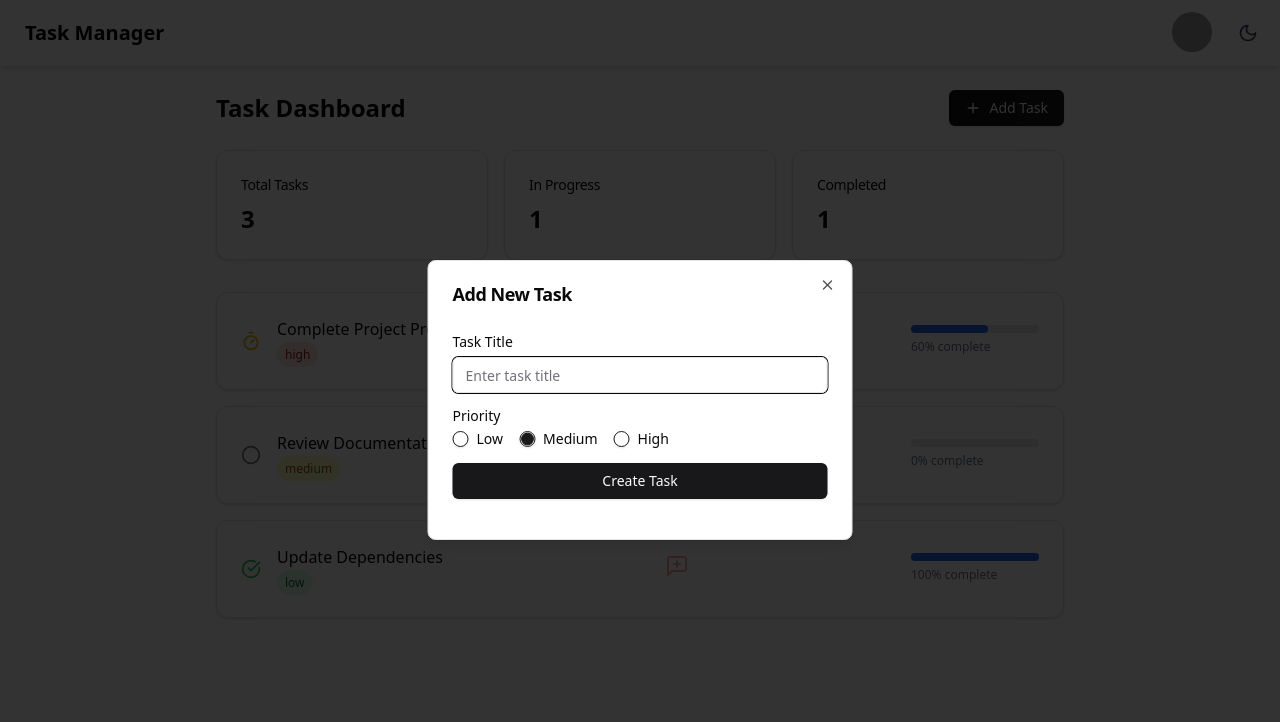
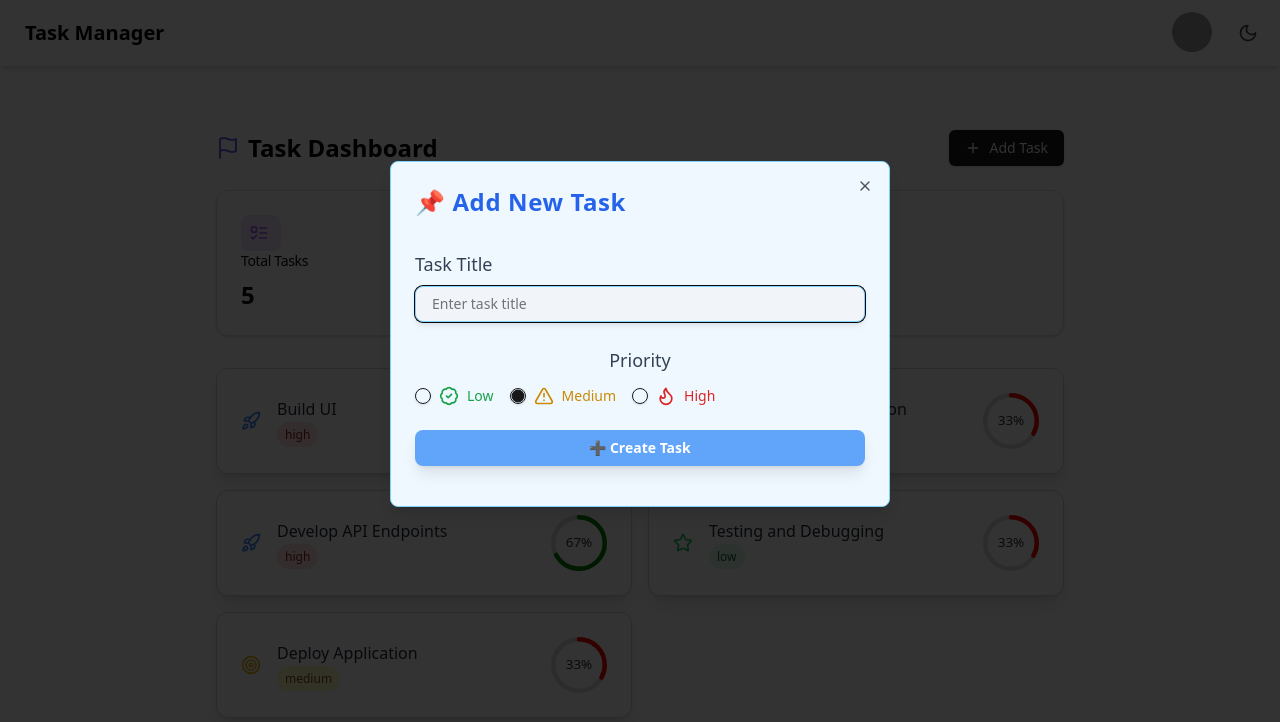
Before and after one commit to jaskamal2724/task-management, a React (Vite) app in the folder client/: page /dashboard in a window 1280 px wide. Both pictures are taken after a click on the button "Add Task". Shown: the top 722 px of the page. Built offline with nearby package versions, Linux system fonts and the light colour scheme; grey boxes are pictures that could not be loaded.

Commit message:
user dashboard updated

```diff
--- a/client/package.json
+++ b/client/package.json
@@ -23,6 +23,7 @@
     "clsx": "^2.1.1",
     "lucide-react": "^0.474.0",
     "react": "^18.3.1",
+    "react-circular-progressbar": "^2.1.0",
     "react-dnd": "^16.0.1",
     "react-dnd-html5-backend": "^16.0.1",
     "react-dom": "^18.3.1",
--- a/client/src/components/Navbar.jsx
+++ b/client/src/components/Navbar.jsx
@@ -62,8 +62,6 @@ const Navbar = () => {
 
 
             </div>
-
-
         </>
     );
 };
--- a/client/src/components/Userdashboard.jsx
+++ b/client/src/components/Userdashboard.jsx
@@ -1,79 +1,166 @@
-import React, { useRef, useState } from 'react';
-import { Card, CardContent, CardHeader, CardTitle } from "./ui/card";
-import { Button } from "./ui/button";
-import { Input } from "./ui/input";
-import { Label } from "./ui/label";
-import { RadioGroup, RadioGroupItem } from "./ui/radio-group";
-import { Dialog, DialogContent, DialogHeader, DialogTitle, DialogTrigger } from "./ui/dialog";
-import { Plus, CheckCircle, Circle, Timer, MessageSquarePlus } from 'lucide-react';
+
+import { useState } from "react"
+import { Card, CardContent, CardHeader, CardTitle } from "./ui/card"
+import { Button } from "./ui/button"
+import { Input } from "./ui/input"
+import { Label } from "./ui/label"
+import { RadioGroup, RadioGroupItem } from "./ui/radio-group"
+import { Dialog, DialogContent, DialogHeader, DialogTitle, DialogTrigger } from "./ui/dialog"
+import { Plus, CheckCircle, MessageSquarePlus, Flag, ListTodo, Clock, Rocket, Target, Star, BadgeCheck, AlertTriangle, Flame } from "lucide-react"
+import { CircularProgressbar, buildStyles } from "react-circular-progressbar";
+import "react-circular-progressbar/dist/styles.css";
+
 
 const TaskDashboard = () => {
 
   const [tasks, setTasks] = useState([
-    { id: 1, title: 'Complete Project Proposal', priority: 'high', status: 'in-progress', progress: 60 },
-    { id: 2, title: 'Review Documentation', priority: 'medium', status: 'todo', progress: 0 },
-    { id: 3, title: 'Update Dependencies', priority: 'low', status: 'completed', progress: 100 }
-  ]);
+    {
+      id: 1,
+      title: "Build UI",
+      priority: "high",
+      subtasks: [
+        { id: "sub1", title: "Design homepage", completed: true },
+        { id: "sub2", title: "Create login page", completed: false },
+        { id: "sub3", title: "Add animations", completed: true },
+      ],
+    },
+    {
+      id: 2,
+      title: "Implement Authentication",
+      priority: "medium",
+      subtasks: [
+        { id: "sub4", title: "Set up Firebase Auth", completed: true },
+        { id: "sub5", title: "Implement OAuth login", completed: false },
+        { id: "sub6", title: "Add password reset", completed: false },
+      ],
+    },
+    {
+      id: 3,
+      title: "Develop API Endpoints",
+      priority: "high",
+      subtasks: [
+        { id: "sub7", title: "Create user routes", completed: true },
+        { id: "sub8", title: "Add authentication middleware", completed: true },
+        { id: "sub9", title: "Optimize database queries", completed: false },
+      ],
+    },
+    {
+      id: 4,
+      title: "Testing and Debugging",
+      priority: "low",
+      subtasks: [
+        { id: "sub10", title: "Write unit tests", completed: false },
+        { id: "sub11", title: "Fix console warnings", completed: true },
+        { id: "sub12", title: "Run end-to-end tests", completed: false },
+      ],
+    },
+    {
+      id: 5,
+      title: "Deploy Application",
+      priority: "medium",
+      subtasks: [
+        { id: "sub13", title: "Set up CI/CD pipeline", completed: true },
+        { id: "sub14", title: "Configure server", completed: false },
+        { id: "sub15", title: "Monitor performance", completed: false },
+      ],
+    },
+  ])
+
+  const calculateProgress = (task) => {
+    const totalSubtasks = task.subtasks.length;
+    const completedSubtasks = task.subtasks.filter((sub) => sub.completed).length;
+
+    return totalSubtasks > 0 ? Math.round((completedSubtasks / totalSubtasks) * 100) : 0;
+  };
+
 
   const [newTask, setNewTask] = useState({
-    title: '',
-    priority: 'medium'
-  });
+    title: "",
+    priority: "medium",
+  })
 
+  const [theme, setTheme] = useState("light")
 
+  const toggleTheme = () => {
+
+  }
 
   const priorityColors = {
-    high: 'bg-red-100 text-red-800',
-    medium: 'bg-yellow-100 text-yellow-800',
-    low: 'bg-green-100 text-green-800'
-  };
+    high: "bg-red-100 text-red-800 dark:bg-red-800 dark:text-red-100",
+    medium: "bg-yellow-100 text-yellow-800 dark:bg-yellow-800 dark:text-yellow-100",
+    low: "bg-green-100 text-green-800 dark:bg-green-800 dark:text-green-100",
+  }
 
   const statusIcons = {
-    'completed': <CheckCircle className="h-5 w-5 text-green-500" />,
-    'in-progress': <Timer className="h-5 w-5 text-yellow-500" />,
-    'todo': <Circle className="h-5 w-5 text-gray-500" />
-  };
+    high: <Rocket className="h-5 w-5 text-blue-500" />,
+    medium: <Target className="h-5 w-5 text-yellow-500" />,
+    low: <Star className="h-5 w-5 text-green-500" />,
+  }
 
   const handleAddTask = () => {
     if (newTask.title.trim()) {
-      setTasks([...tasks, {
+      setTasks([
+        ...tasks,
+        {
           id: tasks.length + 1,
           title: newTask.title,
           priority: newTask.priority,
-        status: 'todo',
-        progress: 0
-      }]);
-      setNewTask({ title: '', priority: 'medium' });
+          status: "todo",
+          progress: 0,
+        },
+      ])
+      setNewTask({ title: "", priority: "medium" })
     }
-  };
-
+  }
 
   return (
-    <div className="p-6 max-w-4xl mx-auto">
+    <div
+      className={`p-6 max-w-4xl mx-auto mt-10 transition-colors duration-300 ${theme === "light" ? "bg-white text-black" : "bg-gray-900 text-white"}`}
+    >
       <div className="flex justify-between items-center mb-6">
+
+        <div className="flex items-center gap-2">
+          <Flag className="h-6 w-6 text-indigo-500" />
           <h1 className="text-2xl font-bold">Task Dashboard</h1>
+        </div>
+
+        <div className="flex items-center gap-4">
+
           <Dialog>
             <DialogTrigger asChild>
               <Button className="flex items-center gap-2">
                 <Plus className="h-4 w-4" /> Add Task
               </Button>
             </DialogTrigger>
-          <DialogContent className="sm:max-w-[425px]">
+
+            <DialogContent className="sm:max-w-[500px] p-6 bg-[#F0F8FF] rounded-2xl shadow-lg border border-[#7dd3fc] absolute top-[45%] left-1/2 transform -translate-x-1/2 transition-all duration-300">
+
               <DialogHeader>
-              <DialogTitle>Add New Task</DialogTitle>
+                <DialogTitle className="text-2xl font-semibold text-[#2563eb] dark:text-[#93c5fd] tracking-wide">
+                  📌 Add New Task
+                </DialogTitle>
               </DialogHeader>
-            <div className="grid gap-4 py-4">
+
+              <div className="grid gap-6 py-4">
+                {/* Task Title Input */}
                 <div className="grid gap-2">
-                <Label htmlFor="task-title">Task Title</Label>
+                  <Label htmlFor="task-title" className="text-[#334155] dark:text-[#cbd5e1] font-medium text-lg">
+                    Task Title
+                  </Label>
                   <Input
                     id="task-title"
                     value={newTask.title}
                     onChange={(e) => setNewTask({ ...newTask, title: e.target.value })}
                     placeholder="Enter task title"
+                    className="w-full px-4 py-2 border border-[#7dd3fc] bg-[#f1f5f9] dark:bg-gray-800 text-gray-900 dark:text-white rounded-lg shadow-md focus:ring-2 focus:ring-[#60a5fa] focus:outline-none transition-all duration-300"
                   />
                 </div>
-              <div className="grid gap-2">
-                <Label>Priority</Label>
+
+                {/* Priority Selection */}
+                <div className="grid gap-3">
+
+                  <Label className="text-[#334155] dark:text-[#cbd5e1] font-medium text-lg text-center">Priority</Label>
+
                   <RadioGroup
                     value={newTask.priority}
                     onValueChange={(value) => setNewTask({ ...newTask, priority: value })}
@@ -81,28 +168,53 @@ const TaskDashboard = () => {
                   >
                     <div className="flex items-center space-x-2">
                       <RadioGroupItem value="low" id="low" />
-                    <Label htmlFor="low">Low</Label>
+                      <BadgeCheck className="text-green-600" size={20} />
+                      <Label htmlFor="low" className="cursor-pointer text-green-600 hover:text-green-500 transition-all">
+                        Low
+                      </Label>
                     </div>
                     <div className="flex items-center space-x-2">
                       <RadioGroupItem value="medium" id="medium" />
-                    <Label htmlFor="medium">Medium</Label>
+                      <AlertTriangle className="text-yellow-600" size={20} />
+                      <Label htmlFor="medium" className="cursor-pointer text-yellow-600 hover:text-yellow-500 transition-all">
+                        Medium
+                      </Label>
                     </div>
                     <div className="flex items-center space-x-2">
                       <RadioGroupItem value="high" id="high" />
-                    <Label htmlFor="high">High</Label>
+                      <Flame className="text-red-600" size={20} />
+                      <Label htmlFor="high" className="cursor-pointer text-red-600 hover:text-red-500 transition-all">
+                        High
+                      </Label>
                     </div>
                   </RadioGroup>
                 </div>
-              <Button onClick={handleAddTask}>Create Task</Button>
+
+
+                {/* Create Task Button */}
+                <Button
+                  onClick={handleAddTask}
+                  className="w-full bg-[#60a5fa] text-white font-bold py-2 rounded-lg shadow-lg transition-all duration-300 hover:bg-[#3b82f6] hover:shadow-md hover:scale-105"
+                >
+                  ➕ Create Task
+                </Button>
               </div>
             </DialogContent>
+
           </Dialog>
+
+        </div>
       </div>
 
       <div className="grid grid-cols-1 md:grid-cols-2 lg:grid-cols-3 gap-4 mb-8">
         <Card>
           <CardHeader className="pb-2">
-            <CardTitle className="text-sm font-medium">Total Tasks</CardTitle>
+            <CardTitle className="text-sm font-medium">
+              <div className="p-2 rounded-lg bg-purple-100 w-[40px]">
+                <ListTodo className="text-purple-500 h-5 w-5" />
+              </div>
+              Total Tasks
+            </CardTitle>
           </CardHeader>
           <CardContent>
             <div className="text-2xl font-bold">{tasks.length}</div>
@@ -111,69 +223,70 @@ const TaskDashboard = () => {
 
         <Card>
           <CardHeader className="pb-2">
-            <CardTitle className="text-sm font-medium">In Progress</CardTitle>
+            <CardTitle className="text-sm font-medium">
+              <div className="p-2 rounded-lg bg-blue-100 w-[40px]">
+                <Clock className="text-blue-500 h-5 w-5" />
+              </div>
+              In Progress
+            </CardTitle>
           </CardHeader>
           <CardContent>
-            <div className="text-2xl font-bold">
-              {tasks.filter(task => task.status === 'in-progress').length}
-            </div>
+            <div className="text-2xl font-bold">{tasks.filter((task) => task.status === "in-progress").length}</div>
           </CardContent>
         </Card>
 
         <Card>
           <CardHeader className="pb-2">
-            <CardTitle className="text-sm font-medium">Completed</CardTitle>
+            <CardTitle className="text-sm font-medium">
+              <div className="p-2 rounded-lg bg-green-100 w-[40px]">
+                <CheckCircle className="text-green-500 h-5 w-5" />
+              </div>
+              Completed
+            </CardTitle>
           </CardHeader>
           <CardContent>
-            <div className="text-2xl font-bold">
-              {tasks.filter(task => task.status === 'completed').length}
-            </div>
+            <div className="text-2xl font-bold">{tasks.filter((task) => task.status === "completed").length}</div>
           </CardContent>
         </Card>
       </div>
 
-      <div className="space-y-4">
-        {tasks.map(task => (
-          <Card key={task.id} className="w-full">
+      <div className="grid grid-cols-1 md:grid-cols-2 lg:grid-cols-2 gap-4">
+        {tasks.map((task) => (
+          <Card key={task.id} className="w-full shadow-lg border border-gray-300 hover:shadow-xl transition-all">
             <CardContent className="pt-6">
               <div className="flex items-center justify-between">
-
                 <div className="flex items-center gap-4">
-                  {statusIcons[task.status]}
+                  {statusIcons[task.priority]}
                   <div>
-                    <h3 className="font-medium">{task.title}</h3>
+                    <h3 className="font-medium text-gray-800 dark:text-white">{task.title}</h3>
                     <span className={`text-xs px-2 py-1 rounded-full ${priorityColors[task.priority]}`}>
                       {task.priority}
                     </span>
                   </div>
-
                 </div>
 
-                <div className="">
-                  <button>
-                  <MessageSquarePlus className='text-red-300'/>
-                  </button>
-                </div>
-
-                <div className="w-32">
-                  <div className="h-2 bg-gray-200 rounded-full">
-                    <div
-                      className="h-2 bg-blue-600 rounded-full"
-                      style={{ width: `${task.progress}%` }}
+                {/* Circular Progress Bar */}
+                <div className="w-14 h-14">
+                  <CircularProgressbar
+                    value={calculateProgress(task)}
+                    text={`${calculateProgress(task)}%`}
+                    styles={buildStyles({
+                      textSize: "24px",
+                      pathColor: calculateProgress(task) < 50 ? "red" : "green",
+                      textColor: "#333",
+                      trailColor: "#ddd",
+                    })}
                   />
                 </div>
-                  <span className="text-xs text-gray-500">{task.progress}% complete</span>
               </div>
-
-              </div>
-
-
             </CardContent>
           </Card>
         ))}
       </div>
+
+
     </div>
-  );
-};
+  )
+}
 
-export default TaskDashboard;
+export default TaskDashboard
--- a/client/src/main.jsx
+++ b/client/src/main.jsx
@@ -18,6 +18,10 @@ const router = createBrowserRouter([
     element:<SignIn/>
   },
   {
+    path:"/signup",
+    element:<SignUpForm/>
+  },
+  {
     path:"/dashboard",
     element:<Userdashboard/>
   }
```
Also changed, not shown: 1 other file (tests, documents, lock files or other folders). Lines whose indentation alone changed are shown as unchanged.
